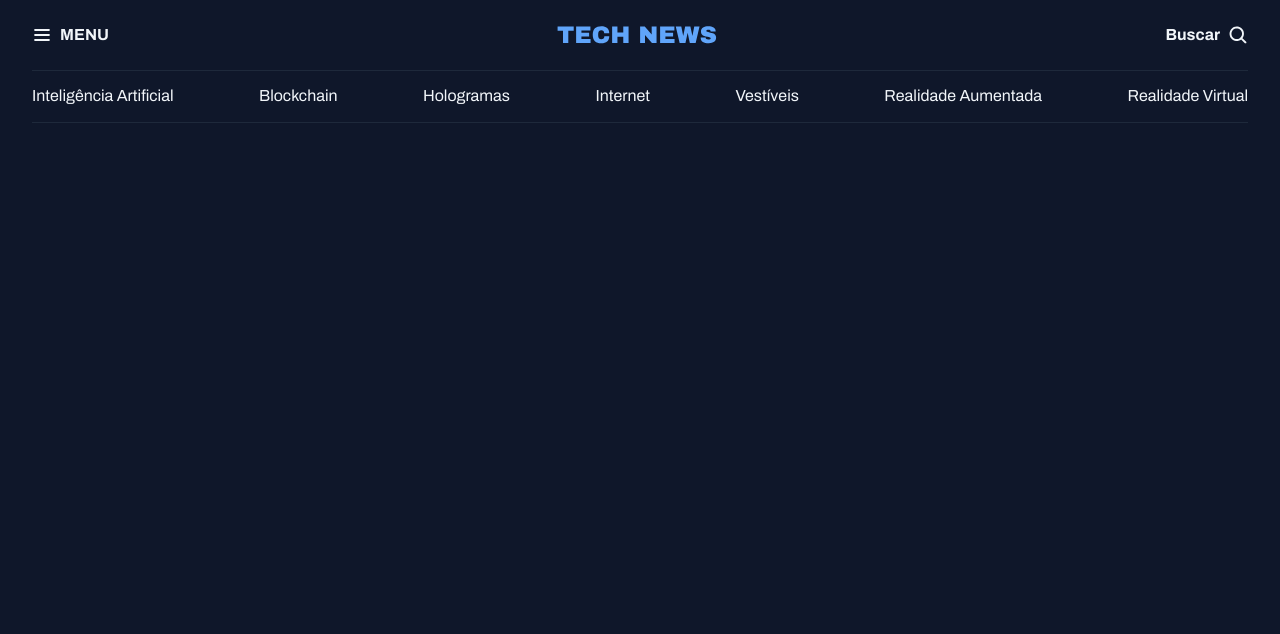
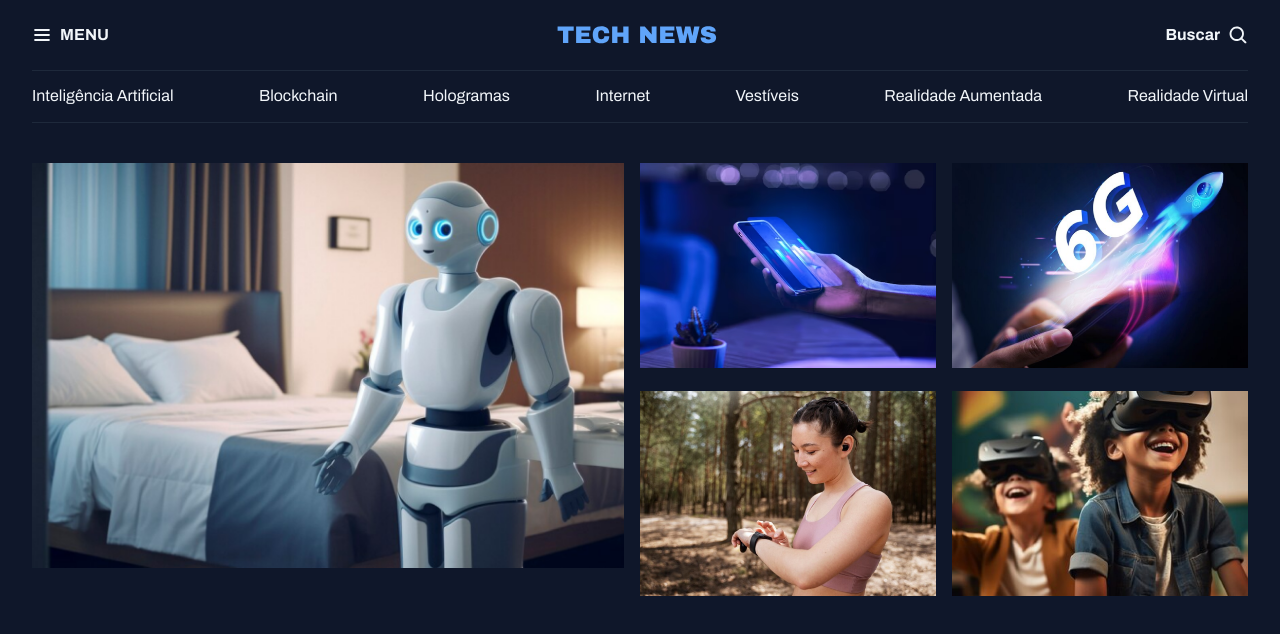
Before and after one commit to Schaimann/Projeto-Portal-de-Noticias, a plain HTML site: page index.html in a window 1280 px wide. Drawn offline with Linux system fonts and the light colour scheme.

Commit message:
Estruturando a secção destaques

```diff
--- a/index.html
+++ b/index.html
@@ -37,6 +37,25 @@
             <a href="#">Realidade  Virtual</a>
         </nav>
     </header>
+    <main class="grid container">
+        <section id="featured" class="grid grid-col gap-16">
+            <div>
+                <img src="assets/imagens/Image 01.png" alt="">
+            </div>
+
+            <div class="grid grid-cols-2 gap-16">
+                <div>
+                    <img src="assets/imagens/Image 02.png" alt="">
+                </div><div>
+                    <img src="assets/imagens/Image 03.png" alt="">
+                </div><div>
+                    <img src="assets/imagens/Image 04.png" alt="">
+                </div><div>
+                    <img src="assets/imagens/Image 05.png" alt="">
+                </div>
+            </div>
+        </section>
+    </main>
 </body>
 
 </html>
--- a/styles/global.css
+++ b/styles/global.css
@@ -35,17 +35,14 @@ a:hover{
 h1,h2,h3{
     font: inherit;
 }
+img{
+    max-width: 100%;
+}
 .container{
     max-width: 1280px;
     padding-inline: 32px;
     margin-inline: auto;
 }
-
-/*Ultility first*/
-
-.grid{
-    display: grid;
+main{
+    margin-top: 40px;
 }
-.grid-col{
-    grid-auto-flow: column;
-}
--- a/styles/index.css
+++ b/styles/index.css
@@ -1,2 +1,4 @@
 @import url(global.css);
+@import url(ultility.css);
 @import url(header.css);
+@import url(sections.css);
--- /dev/null
+++ b/styles/ultility.css
@@ -0,0 +1,14 @@
+.grid{
+    display: grid;
+}
+.grid-col{
+    grid-auto-flow: column;
+}
+
+.grid-cols-2{
+    grid-template-columns: 1fr 1fr;
+}
+
+.gap-16{
+    gap: 16px;
+}
```
